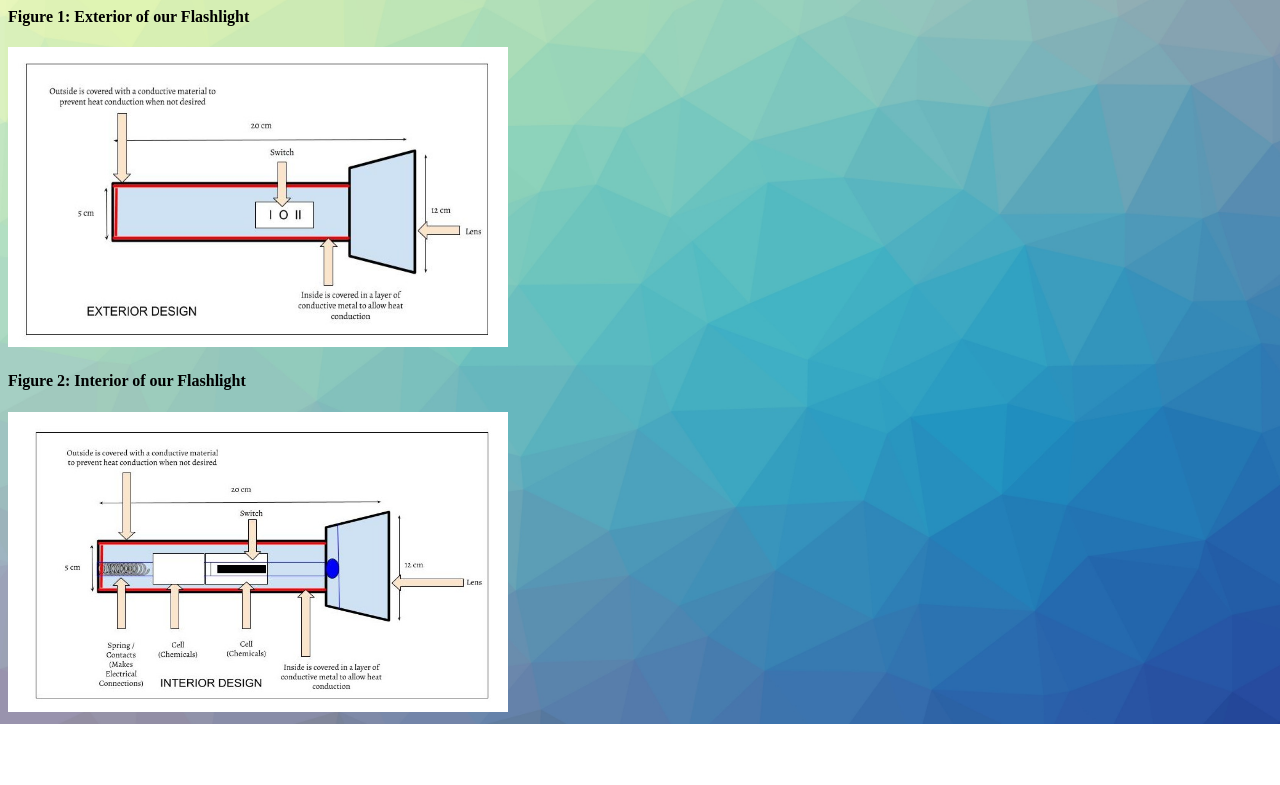
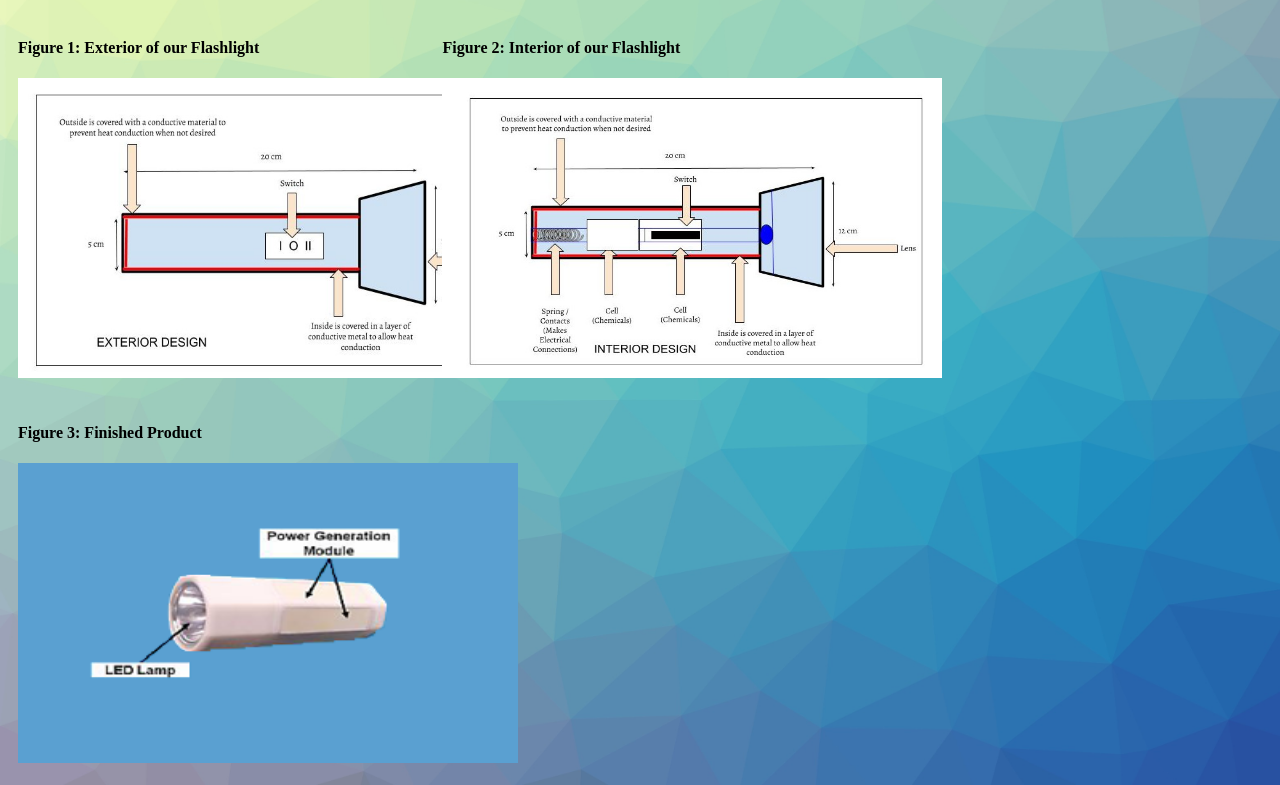
Before and after one commit to Designer777/Flashlight-Creation, a plain HTML site: page designs.html in a window 1280 px wide. Shown: the part 100-885 px from the top of the page. Before the commit the page ends 824 px from the top, so only its background shows below. Drawn offline with Linux system fonts and the light colour scheme.

Commit message:
Add files via upload

```diff
--- a/designs.html
+++ b/designs.html
@@ -13,9 +13,18 @@
     <header>
       <h1> Our Designs </h1>
     </header>
-    <h4> Figure 1: Exterior of our Flashlight </h4>
-    <img src = "FlashlightExterior.jpg" alt ="Exterior of Flashlight" style = "width: 500px ; height: 300px" >
-    <h4> Figure 2: Interior of our Flashlight </h4>
-    <img src = "FlashlightInterior.jpg" alt ="Interior of Flashlight" style = "width: 500px ; height: 300px" >
+    <div class = "row">
+      <div class = "column">
+        <h4> Figure 1: Exterior of our Flashlight </h4>
+        <img src = "FlashlightExterior.jpg" alt ="Exterior of Flashlight" style = "width: 500px ; height: 300px" >
+      </div>
+      <div class = "column">
+        <h4> Figure 2: Interior of our Flashlight </h4>
+        <img src = "FlashlightInterior.jpg" alt ="Interior of Flashlight" style = "width: 500px ; height: 300px" >
+      </div>
+      <div class = "column">
+        <h4> Figure 3: Finished Product </h4>
+        <img src = "finishedProduct.jpg" alt = "Finished Product" style = "width: 500px ; height: 300px" >
+    </div>
   </body>
 </html>
```
Also changed, not shown: index.html (+4 -0 lines), chemiluminescence.jpg (added), finishedProduct.jpg (added), flashlight.jpg (added), thermodynamics.jpg (added).
